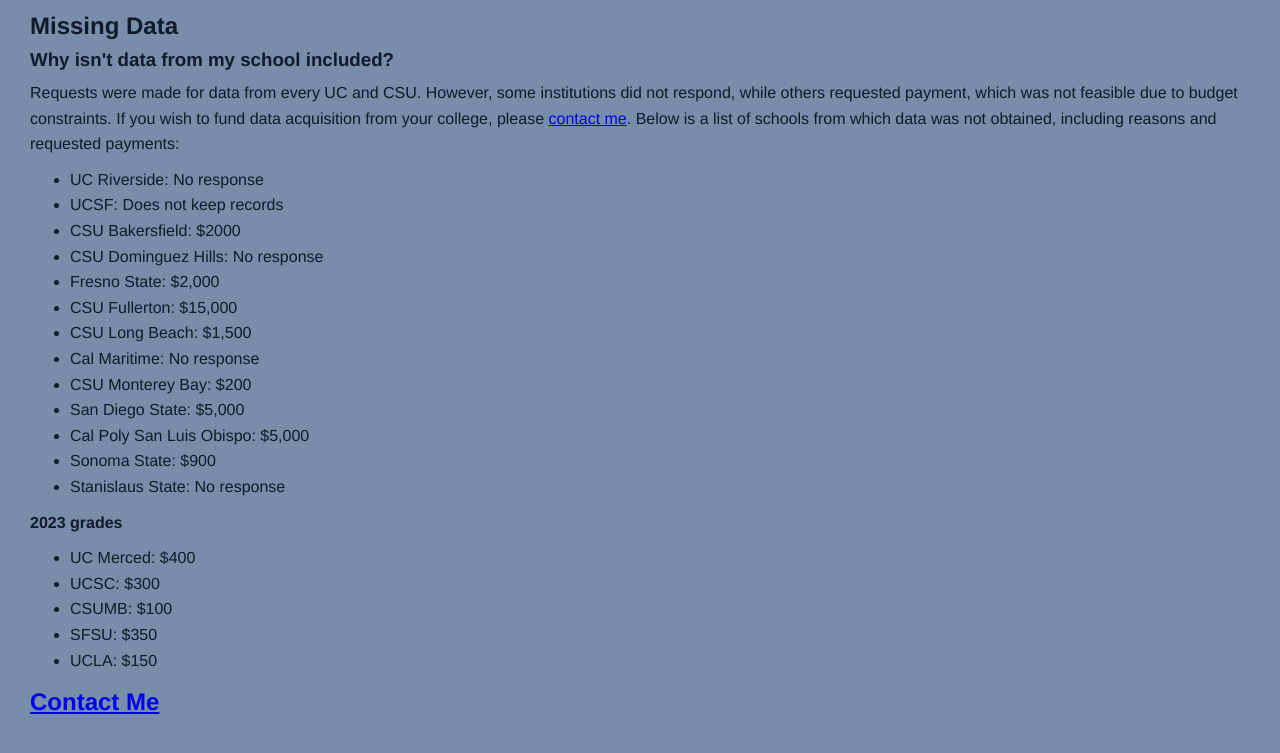
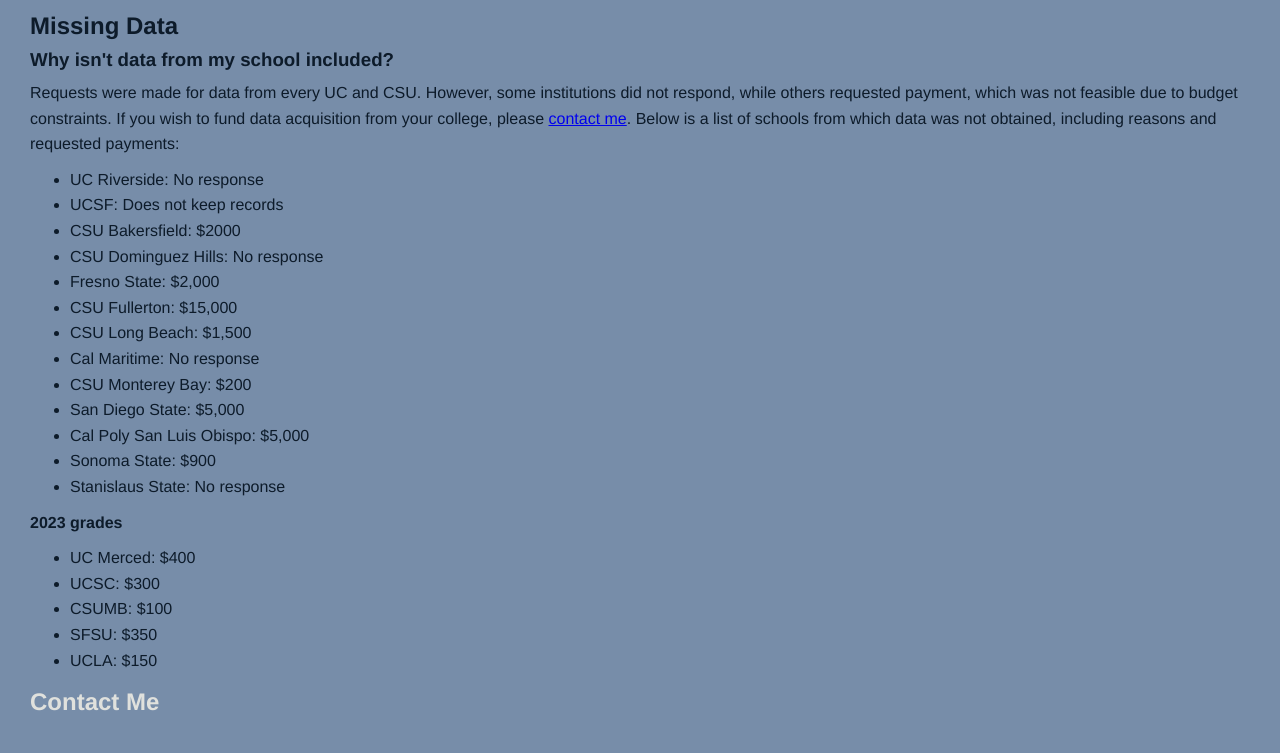
Before and after one commit to rtora/grade-site, a plain HTML site: page static/about.html in a window 1280 px wide. Shown: the part 1143-1896 px from the top of the page. Drawn offline with Linux system fonts and the light colour scheme.

Commit message:
Updated Contact CSS

```diff
--- a/static/about.css
+++ b/static/about.css
@@ -10,3 +10,11 @@ p{
 #Title{
     margin-top: 0;
 }
+#contact a {
+    text-decoration: none; /* Removes the underline from links */
+    color: #E0E1DD; /* White text color for the links */
+    transition: color 0.3s; /* Smooth transition for link color change */
+}
+#contact a:hover {
+    color: #5551ff; /* Changes the link color on hover */
+}
--- a/static/about.html
+++ b/static/about.html
@@ -82,7 +82,7 @@
                 <li>SFSU: $350</li>
                 <li>UCLA: $150</li>
             </ul>
-            <h2><a href="mailto:admin@collegegrades.org">Contact Me</a></h2>
+            <h2 id = "contact"><a href="mailto:admin@collegegrades.org">Contact Me</a></h2>
         </div>
     </main>
 </body>
```
